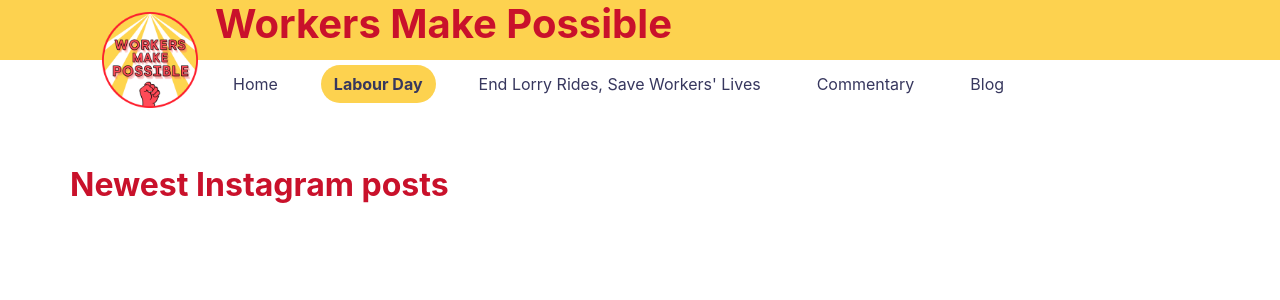
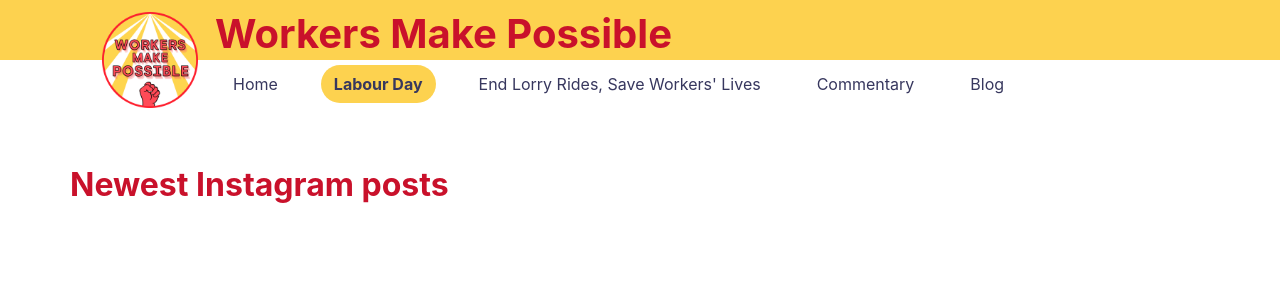
Before and after one commit to workersmakepossible/home, a Jekyll site: the page built from newsocials.html, in a window 1280 px wide. Shown: the top 300 px of the page. Built offline with Jekyll 4.4.1, drawn with Linux system fonts in a browser that asks for light colours; nearby versions of some CDN libraries; a script that is not in the unit is left out.

Commit message:
Update newsocials.html

```diff
--- a/newsocials.html
+++ b/newsocials.html
@@ -21,7 +21,7 @@
 
   <!-- NAV BANNER -->
   <div class="titlebanner container-fluid"></div>
-  <div class="title container h1" style="top:0px;">
+  <div class="title container h1" style="top:10px;">
     <span class="moveleft">{{ site.title }}</span>
   </div>
   <div class="container h1">
```
